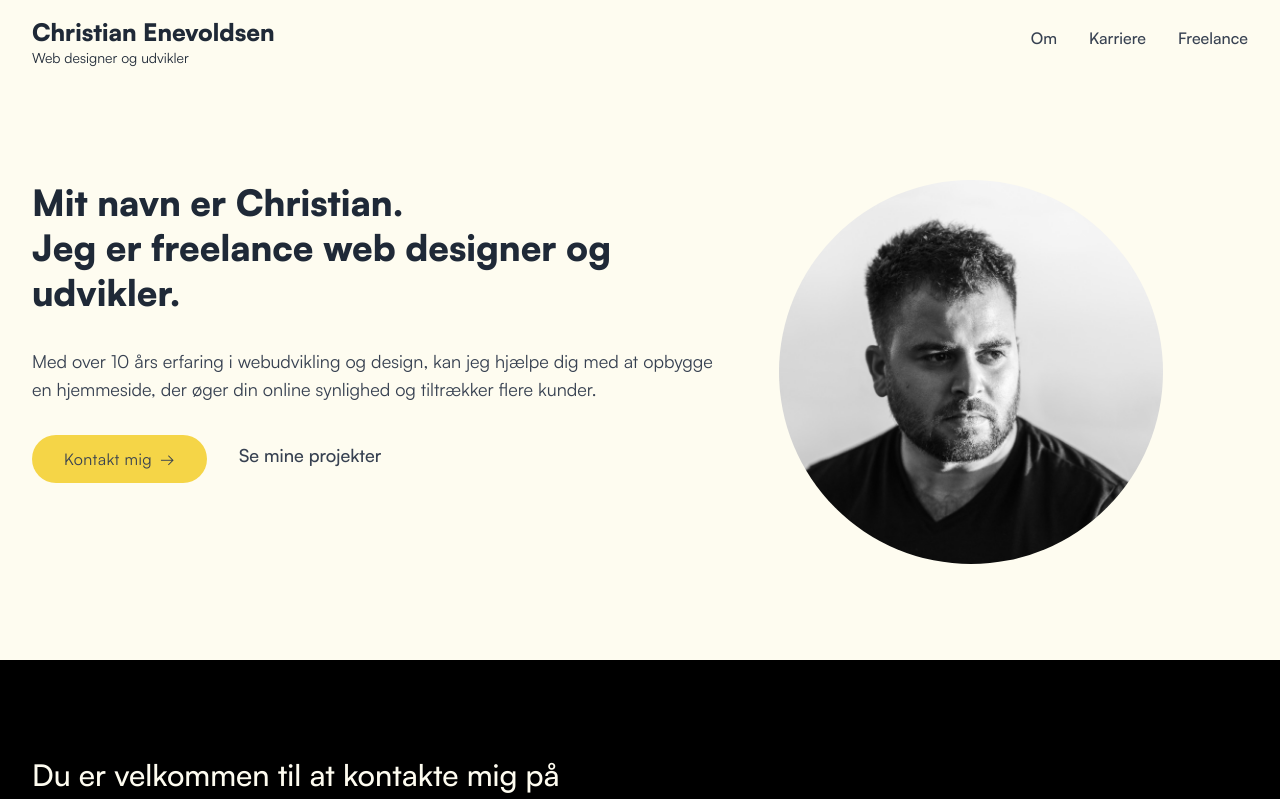
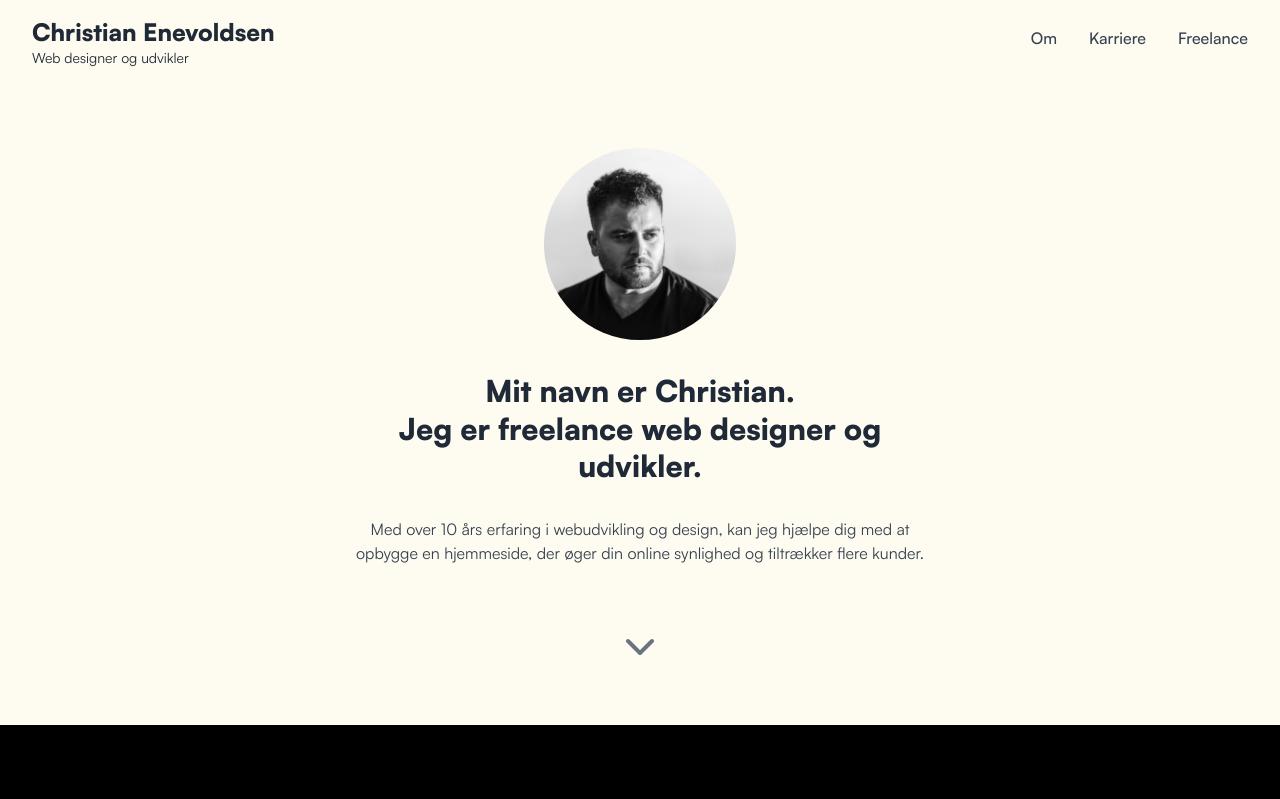
Before and after one commit to chrene/enevoldsen-io-v2, a Next.js app: page /om in a window 1280 px wide. Shown: the top 799 px of the page. Built offline with nearby package versions, Linux system fonts and the light colour scheme.

Commit message:
more design

```diff
--- a/src/components/about/hero.tsx
+++ b/src/components/about/hero.tsx
@@ -1,32 +1,36 @@
+import useIsScrolled from "@/hooks/use-is-scrolled";
+import { FiChevronDown } from "react-icons/fi";
+
 export default function Hero() {
+  const isScrolled = useIsScrolled(150);
   return (
     <>
       <section className="bg-yellow-50">
         <div className="page-padding">
-          <div className="max-w-7xl mx-auto py-24">
-            <div className="grid grid-cols-12 gap-16">
-              <div className="col-span-7">
-                <h1 className="font-extrabold text-4xl text-gray-800 leading-tight">
-                  Mit navn er Christian. <br />
-                  Jeg er freelance web designer og udvikler.
-                </h1>
-                <p className="text-lg mt-8">
-                  Med over 10 års erfaring i webudvikling og design, kan jeg hjælpe dig med at
-                  opbygge en hjemmeside, der øger din online synlighed og tiltrækker flere kunder.
-                </p>
-                <div className="flex mt-8 space-x-8 items-center">
-                  <a href="#" className="btn btn-primary btn-arrow">
-                    Kontakt mig
-                  </a>
-                  <a className="link link-primary">Se mine projekter</a>
-                </div>
-              </div>
-              <div className="col-span-5">
-                <div className="rounded-full overflow-hidden h-96 w-96 ">
+          <div className="max-w-sm md:max-w-xl mx-auto py-8 md:py-16">
+            <div className="flex flex-col gap-4 items-center mx-auto first:space-y-4 md:max-w-4xl">
+              <div className="mx-auto hidden md:block">
+                <div className="rounded-full overflow-hidden w-48 h-48">
                   <img src="/images/christian.jpeg" alt="" />
                 </div>
               </div>
+              <h1 className="text-center font-semibold md:font-extrabold text-3xl text-gray-800 leading-tight md:leading-tight">
+                Mit navn er Christian. <br />
+                Jeg er freelance web designer og udvikler.
+              </h1>
+              <p className="text-base mt-8 text-center">
+                Med over 10 års erfaring i webudvikling og design, kan jeg
+                hjælpe dig med at opbygge en hjemmeside, der øger din online
+                synlighed og tiltrækker flere kunder.
+              </p>
             </div>
+          </div>
+          <div className="flex flex-col items-center mb-12">
+            <FiChevronDown
+              className={`text-gray-500 animate-bounce h-12 w-12 transition-opacity duration-500 ${
+                isScrolled ? "opacity-0" : "opacity-100"
+              } `}
+            />
           </div>
         </div>
       </section>
--- a/src/styles/globals.css
+++ b/src/styles/globals.css
@@ -76,7 +76,7 @@ body {
   }
 
   .page-padding {
-    @apply px-4 sm:px-6 lg:px-8;
+    @apply px-5 lg:px-8;
   }
 
   .container-md {
```
